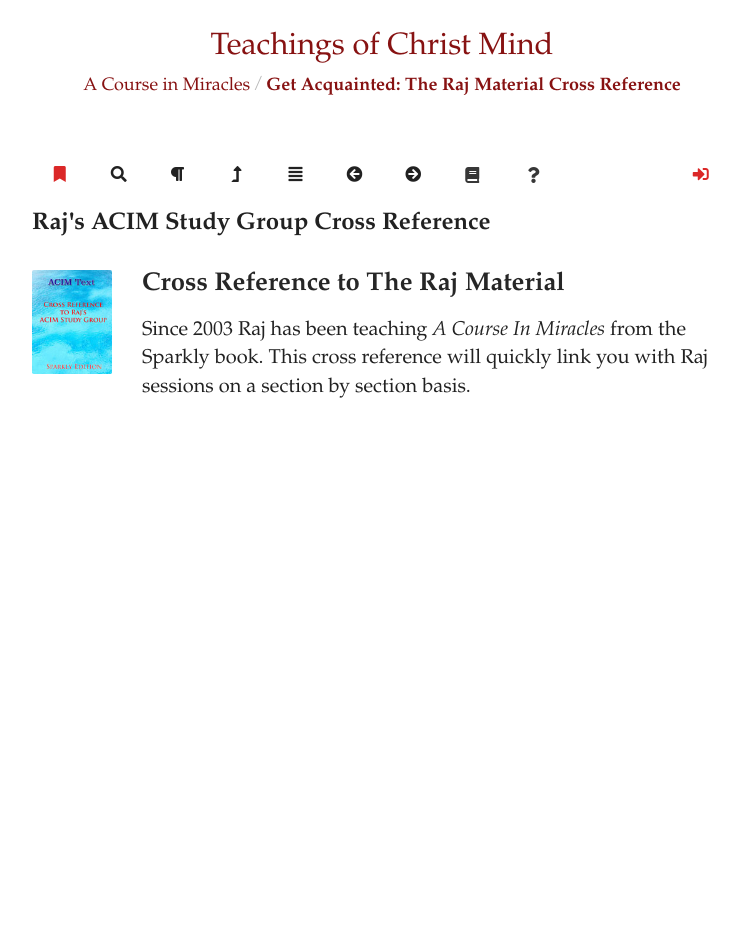
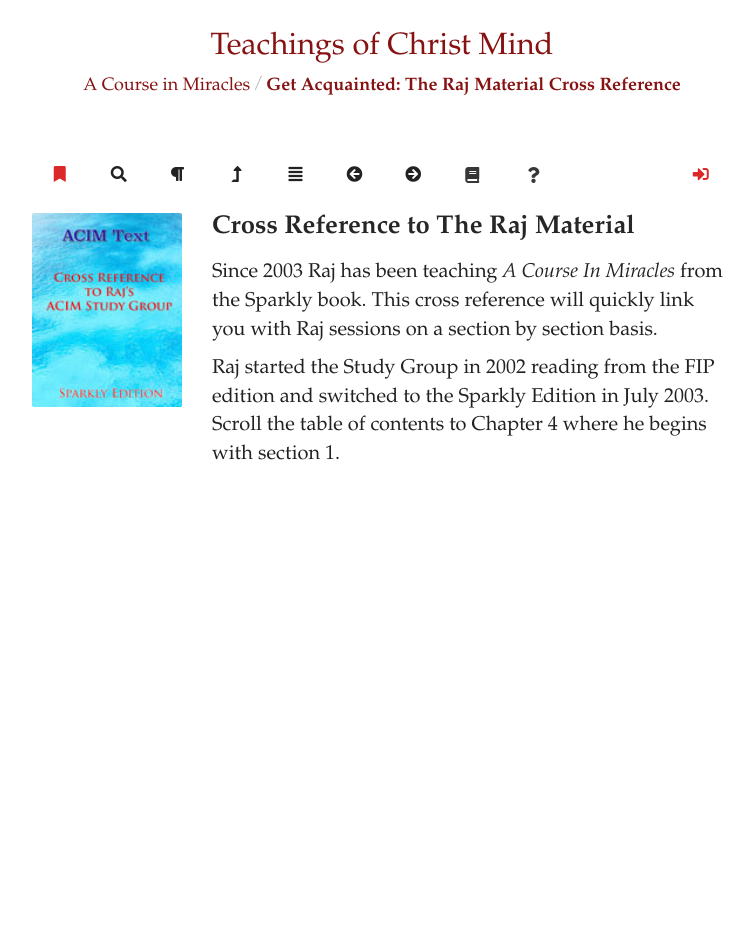
Before and after one commit to Christ-Mind-Teachings/cmi-acim, a Jekyll site: the page built from _acq/raj.md, in a window 1280 px wide. Shown: the whole page, without its empty margins (258-1012 px from the left). Built offline with Jekyll 4.4.1, drawn with Linux system fonts in a browser that asks for light colours; a script that is not in the unit is left out.

Commit message:
reduce html bloat

```diff
--- a/_acq/raj.md
+++ b/_acq/raj.md
@@ -2,13 +2,9 @@
 title: "The Raj Material Cross Reference"
 ---
 
-<h2 class="disable-paragraph-marker ui header">
-Raj's ACIM Study Group Cross Reference
-</h2>
-
-<div class="ui items">
+<div class="disable-paragraph-marker ui items">
   <div class="item">
-    <a href="#" data-book="raj" class="toc-modal-open combined ui tiny image" data-tooltip="Cross reference to The Raj Material ACIM Study Group TOC">
+    <a href="#" data-book="raj" class="toc-modal-open combined ui small image" data-tooltip="Cross reference to The Raj Material ACIM Study Group TOC">
       <img src="/public/img/acim/raj-toc.jpg">
     </a>
     <div class="content">
@@ -16,8 +12,13 @@
       <div class="description">
         <p>
           Since 2003 Raj has been teaching <em>A Course In Miracles</em>
-from the Sparkly book. This cross reference will quickly link you with
-Raj sessions on a section by section basis.
+          from the Sparkly book. This cross reference will quickly link you with
+          Raj sessions on a section by section basis.
+        </p>
+        <p>
+          Raj started the Study Group in 2002 reading from the FIP edition and
+          switched to the Sparkly Edition in July 2003. Scroll the table
+          of contents to Chapter 4 where he begins with section 1.
         </p>
       </div>
     </div>
--- a/_config.yml
+++ b/_config.yml
@@ -61,6 +61,7 @@
       image: "/public/img/acim/acq-big.jpg"
       image-width: 612
       image-height: 792
+      audio: false
       bid: "acq"
   - scope:
       path: ""
@@ -72,6 +73,7 @@
       image-width: 612
       image-height: 792
       bid: "text"
+      audio: false
   - scope:
       path: ""
       type: workbook
@@ -82,6 +84,7 @@
       image-width: 612
       image-height: 792
       bid: "workbook"
+      audio: false
   - scope:
       path: ""
       type: manual
@@ -92,6 +95,7 @@
       image-width: 612
       image-height: 792
       bid: "manual"
+      audio: false
   - scope:
       path: ""
       type: preface
@@ -102,6 +106,7 @@
       image-width: 612
       image-height: 792
       bid: "preface"
+      audio: false
 
 exclude: [
   Gemfile, Gemfile.lock, package.json, package-lock.json, node_modules, webpack.config.js, src, project
--- a/_layouts/transcript.html
+++ b/_layouts/transcript.html
@@ -49,16 +49,25 @@
     {% include common/footer.html %}
   {% endif %}
 
-  {% include components/audio-player.html %}
-  {% include components/bookmark-modal.html %}
-  {% include components/search-modal.html %}
   {% include components/toc-modal.html %}
-  {% include components/timecapture-modal.html %}
-  {% include components/time-edit-modal.html %}
-  {% include components/bookmark-navigator.html %}
-  {% include components/annotation-popup.html %}
-  {% include components/search-navigator.html %}
-  {% include components/email-share-dialog.html %}
+  {% if page.search != false %}
+    <!-- include search support -->
+    {% include components/search-modal.html %}
+    {% include components/search-navigator.html %}
+  {% endif %}
+  {% if page.audio != false %}
+    <!-- include audio support -->
+    {% include components/audio-player.html %}
+    {% include components/timecapture-modal.html %}
+    {% include components/time-edit-modal.html %}
+  {% endif %}
+  {% if page.bookmark != false %}
+    <!-- include bookmark support -->
+    {% include components/bookmark-modal.html %}
+    {% include components/bookmark-navigator.html %}
+    {% include components/annotation-popup.html %}
+    {% include components/email-share-dialog.html %}
+  {% endif %}
   <div class="fixed" id="netlify-modal"></div>
 
   {% include common/javascript.html %}
```
Also changed, not shown: index.md (+1 -1 lines).
